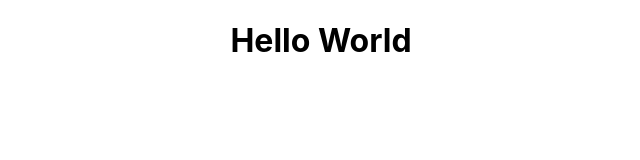
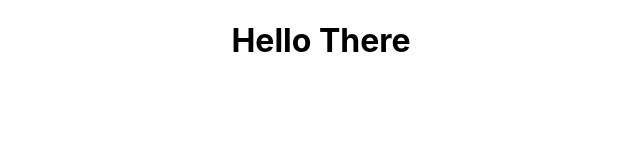
Before and after one commit to hammyhammer/learning-typescript-react, a React (Create React App) app in the folder shopping-list/: page / in a window 1280 px wide. Shown: the top 160 px of the page, without its empty margins (319-959 px from the left). Built offline with nearby package versions, Linux system fonts and the light colour scheme.

Commit message:
first component

```diff
--- a/shopping-list/src/App.tsx
+++ b/shopping-list/src/App.tsx
@@ -1,11 +1,12 @@
 import React from 'react';
-import logo from './logo.svg';
+// import logo from './logo.svg';
 import './App.css';
+import Greeter from './components/Greeter';
 
 function App() {
   return (
     <div className="App">
-      <h1>Hello World</h1>
+      <Greeter />
     </div>
   );
 }
--- /dev/null
+++ b/shopping-list/src/components/Greeter.tsx
@@ -0,0 +1,7 @@
+import React from 'react';
+
+export default function Greeter(): JSX.Element {
+  return (
+    <h1>Hello There</h1>
+  )
+}
```
